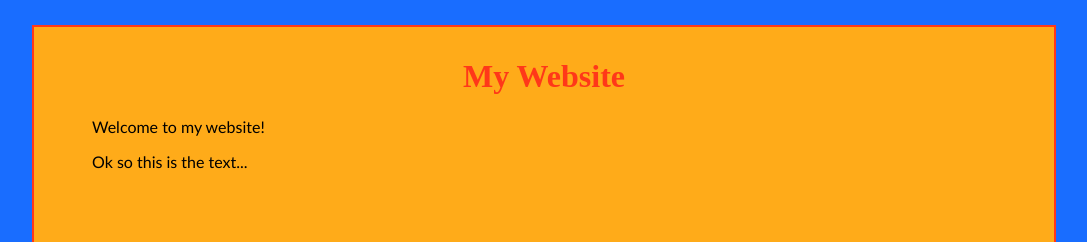
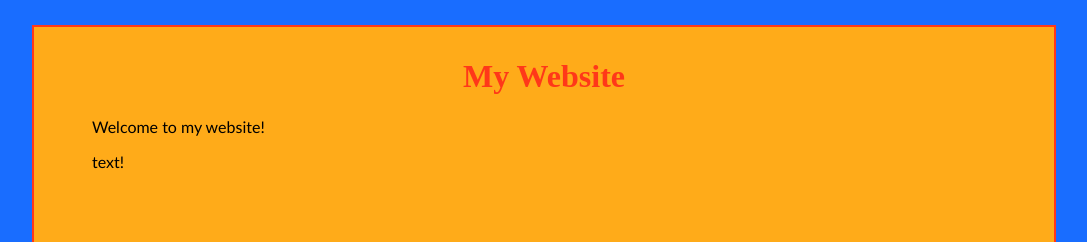
Before and after one commit to caitlin-pilcher/portfolio-attempt-2, a plain HTML site: page index.html in a window 1280 px wide. Shown: the top 242 px of the page, without its empty margins (96-1183 px from the left). Drawn offline with Linux system fonts and the light colour scheme.

Commit message:
Update index.html

```diff
--- a/index.html
+++ b/index.html
@@ -9,7 +9,7 @@
 <div id="main">
 <h1>My Website</h1>
 <p>Welcome to my website!</p>
-<p> Ok so this is the text...
+<p> text!
 </div>
 </body>
 
```
